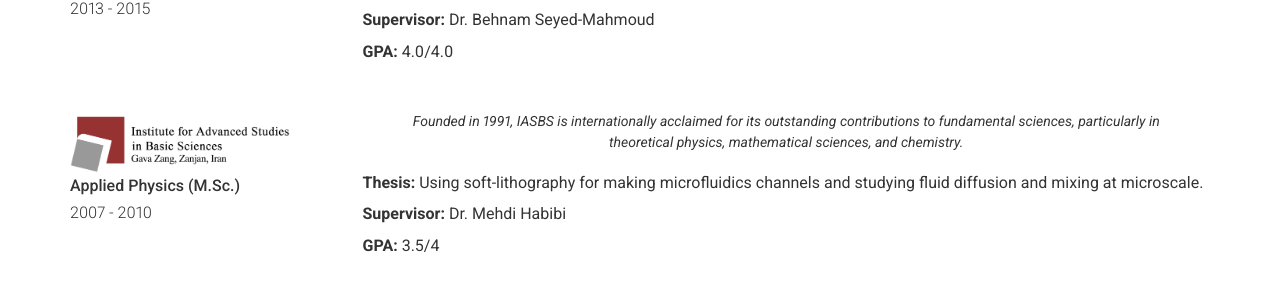
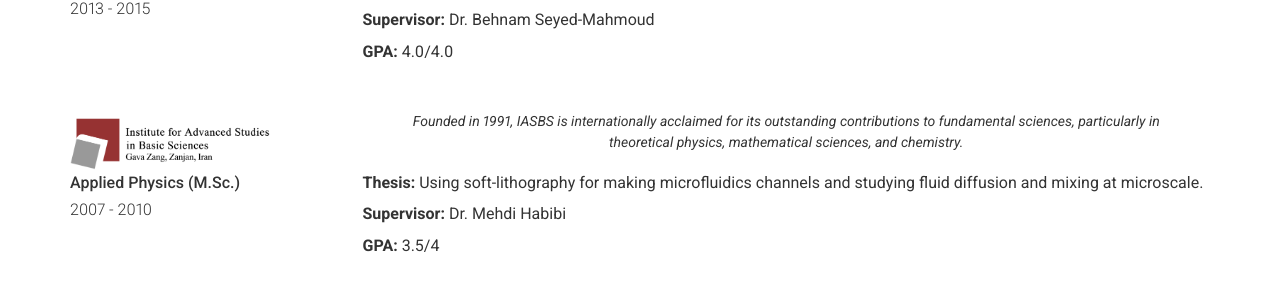
Before and after one commit to naserih/naserih.github.io, a Jekyll site: the page built from index.md, in a window 1280 px wide. Shown: the part 4344-4642 px from the top of the page. Built offline with Jekyll 4.4.1, drawn with Linux system fonts in a browser that asks for light colours; nearby versions of some CDN libraries.

Commit message:
resume uploaded

```diff
--- a/_config.yml
+++ b/_config.yml
@@ -307,7 +307,7 @@ content:
 
       - layout: left
         caption: March 2015 - May 2016
-        title: <img src="/images/uleth.png" width="190" />
+        title: <img src="/images/uleth_logo.png" width="190" />
         sub_title: Software Developer
         link: https://www.ulethbridge.ca/
         # link_text: FarmersEdge
@@ -358,7 +358,7 @@ content:
 
 
       - layout: left
-        title: <img src="/images/uleth.png" width="190" />
+        title: <img src="/images/uleth_logo.png" width="190" />
         caption: 2013 - 2015
         sub_title: Computational Physics (M.Sc.)
         quote: >
@@ -377,7 +377,7 @@ content:
 
 
       - layout: left
-        title: <img src="/images/iasbs_logo.png" width="220" />
+        title: <img src="/images/iasbs_logo.png" width="200" />
         sub_title: Institute for Advanced Studies in Basic Sciences (IASBS), Zanjan, Iran
         caption: 2007 - 2010
         sub_title: Applied Physics (M.Sc.)
```
Also changed, not shown: images/uleth_logo.png (renamed from images/uleth.png).
